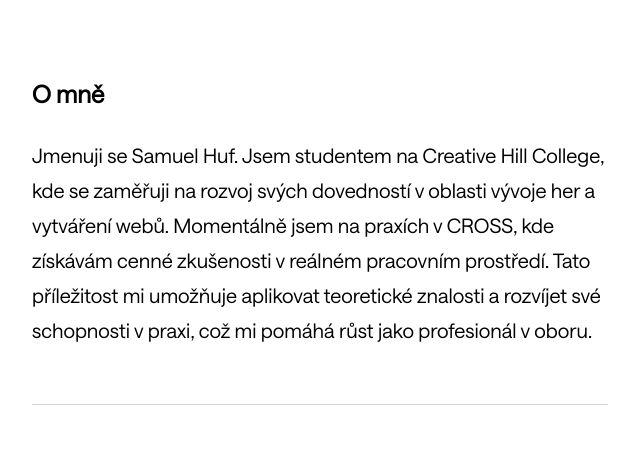
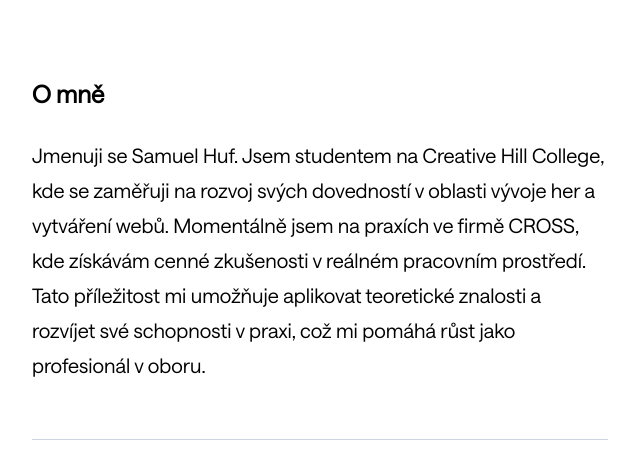
Before and after one commit to minibagr/Portfolio, a website built with Vite: page index.html in a window 1280 px wide. Shown: the part 940-1398 px from the top of the page, without its empty margins (320-961 px from the left). Built offline with nearby package versions, Linux system fonts and the light colour scheme; animation ran at ten frames a second.

Commit message:
Opraveni chyby v textu, finalni verze, bez projektu

```diff
--- a/index.html
+++ b/index.html
@@ -51,10 +51,10 @@
                     Jmenuji se Samuel Huf. Jsem studentem na Creative Hill
                     College, kde se zaměřuji na rozvoj svých dovedností v
                     oblasti vývoje her a vytváření webů. Momentálně jsem na
-                    praxích v CROSS, kde získávám cenné zkušenosti v reálném
-                    pracovním prostředí. Tato příležitost mi umožňuje aplikovat
-                    teoretické znalosti a rozvíjet své schopnosti v praxi, což
-                    mi pomáhá růst jako profesionál v oboru.
+                    praxích ve firmě CROSS, kde získávám cenné zkušenosti v
+                    reálném pracovním prostředí. Tato příležitost mi umožňuje
+                    aplikovat teoretické znalosti a rozvíjet své schopnosti v
+                    praxi, což mi pomáhá růst jako profesionál v oboru.
                 </p>
             </section>
             <!-- DOVEDNOSTI -->
```
